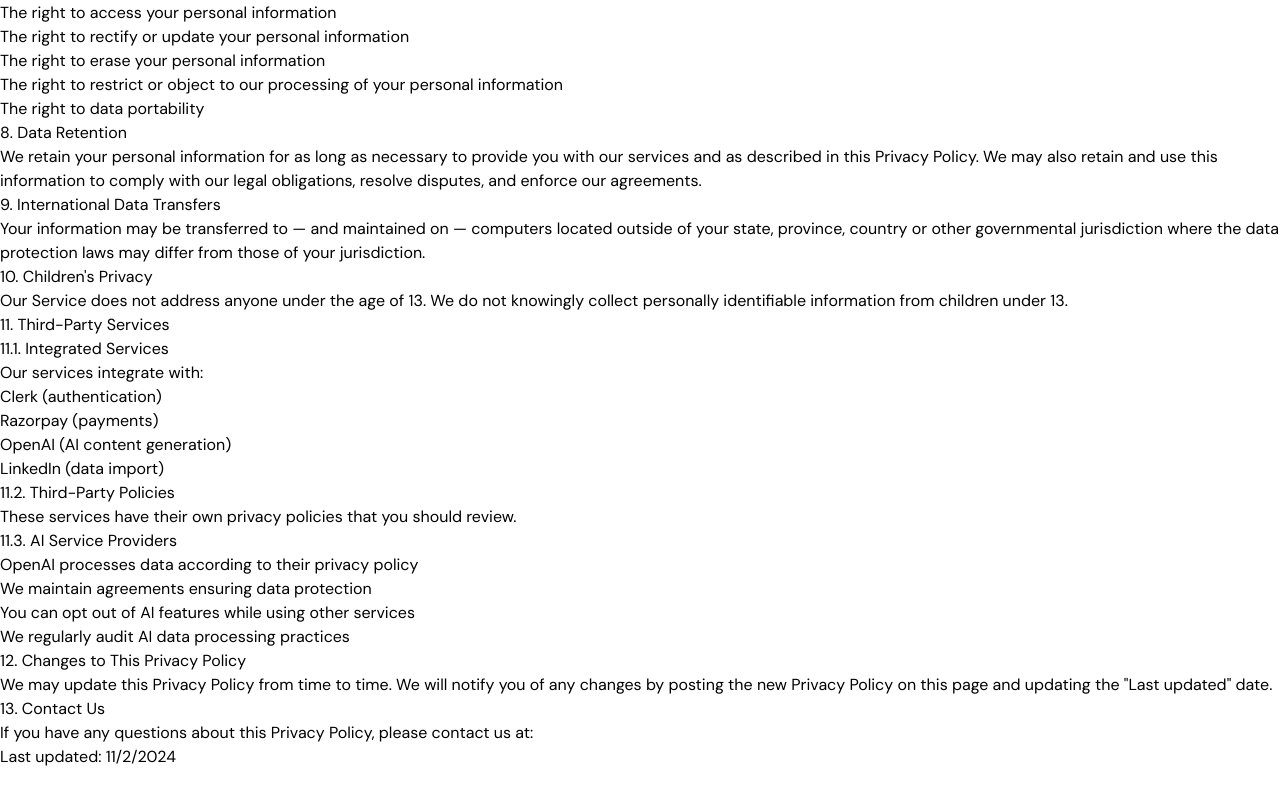
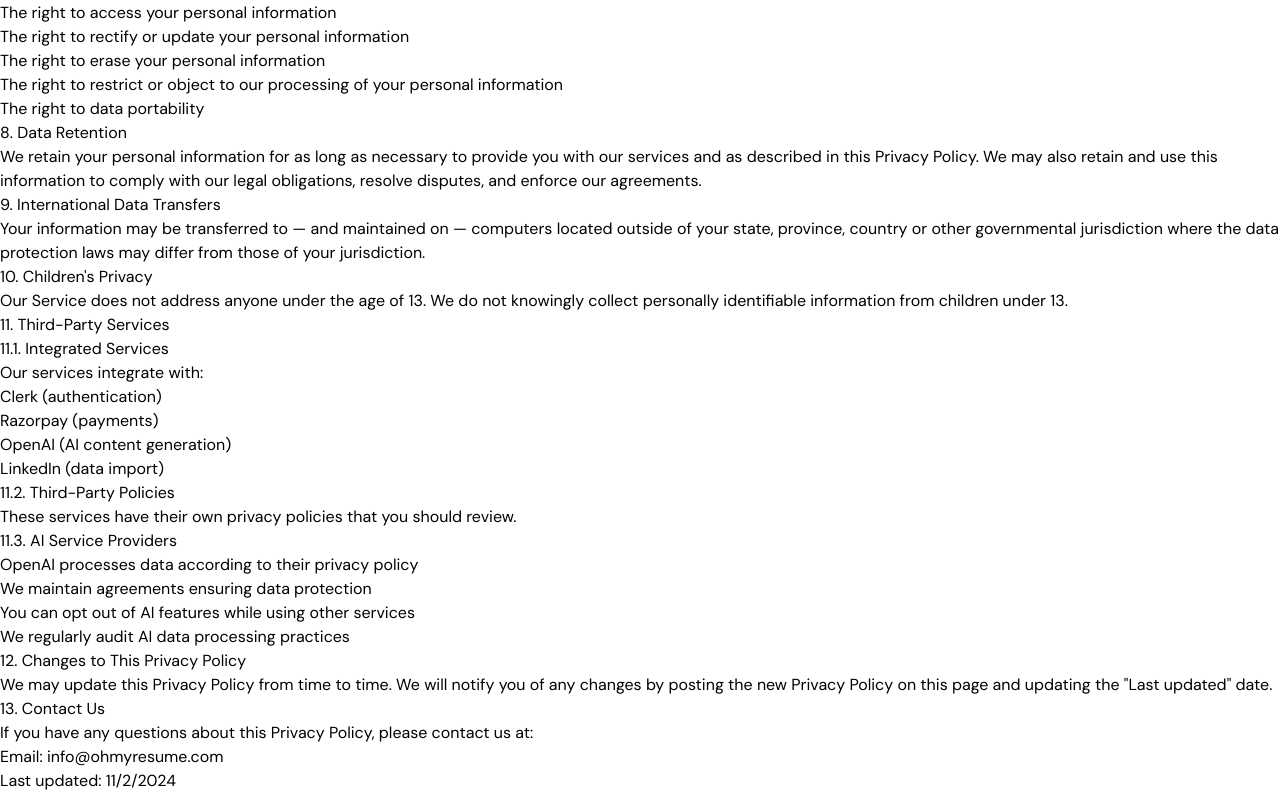
Before and after one commit to vishakh-abhayan/omr_frontend, a Next.js app: page /privacy in a window 1280 px wide. Shown: the part 1175-1968 px from the top of the page. Before the commit the page ends 1944 px from the top, so only its background shows below. Built offline with nearby package versions, Linux system fonts and the light colour scheme; no server answers.

Commit message:
Update page.tsx

```diff
--- a/src/app/privacy/page.tsx
+++ b/src/app/privacy/page.tsx
@@ -258,6 +258,7 @@
               If you have any questions about this Privacy Policy, please
               contact us at:
             </p>
+             <p className="text-gray-600">Email: info@ohmyresume.com</p>
           </section>
         </div>
 
```
